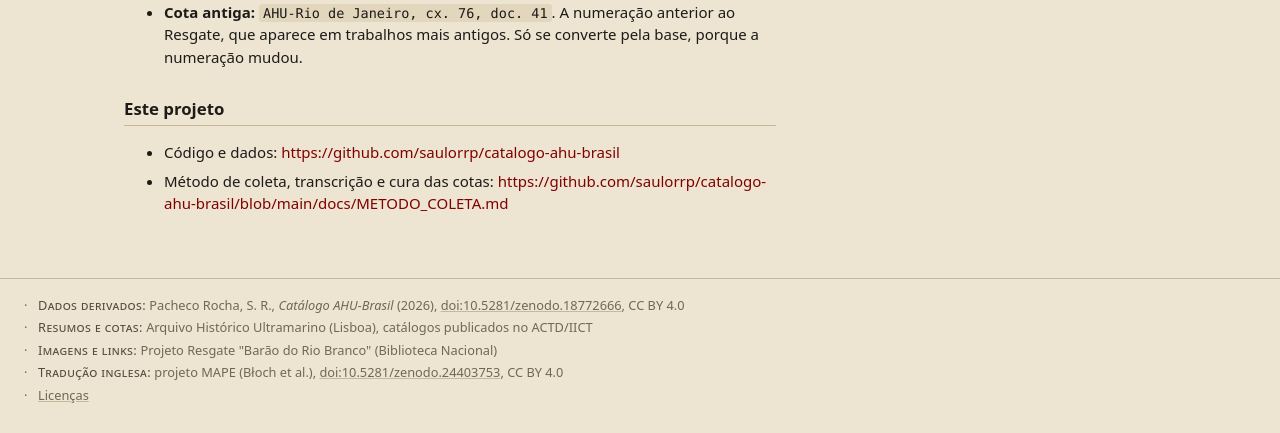
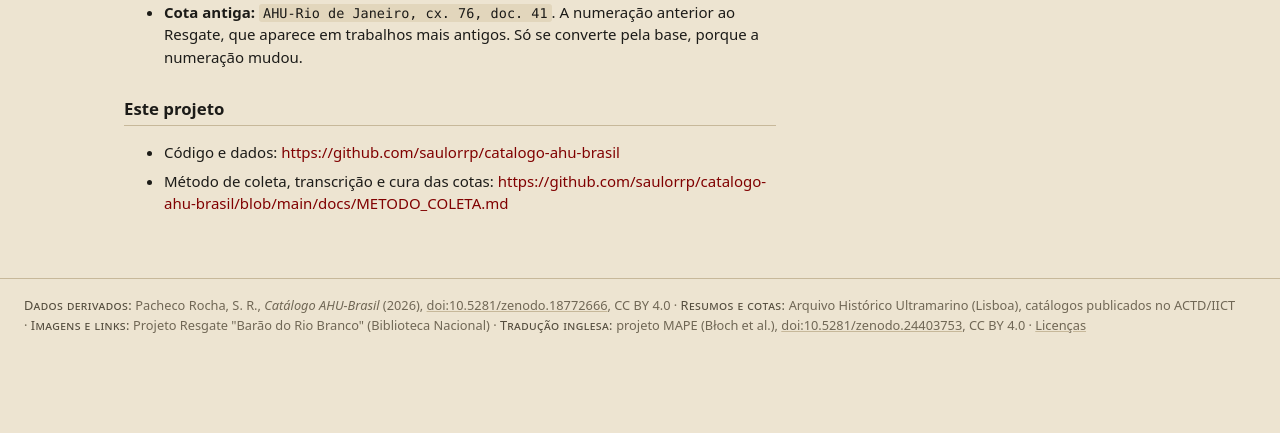
Before and after one commit to saulorrp/catalogo-ahu-brasil, a FastAPI app: page /referencias in a window 1280 px wide. Shown: the part 1710-2143 px from the top of the page. After the commit the page ends 2043 px from the top, so only its background shows below. Run offline with FastAPI, Linux system fonts and the light colour scheme; parts of the project's set-up code (start-up, migrations or seed data) failed here and were passed over.

Commit message:
Rodapé em texto corrido (#4)
Itens separados por ponto, na ordem: dados derivados, AHU, Resgate, tradução do MAPE, licenças.

```diff
--- a/web/static/catalogo.css
+++ b/web/static/catalogo.css
@@ -603,9 +603,9 @@ textarea { width: 100%; font-family: var(--mono); margin-bottom: 8px; }
 
 /* Rodapé: o crédito que a LICENSE-DATA.md pede a quem hospeda o catálogo. */
 .rodape { max-width: 1480px; margin: 24px auto 0; padding: 16px 24px 28px; border-top: 1px solid var(--border); color: var(--txt-muted); font-size: 0.8rem; line-height: 1.6; }
-.rodape-itens { list-style: none; margin: 0; padding: 0; display: grid; gap: 2px; }
-.rodape-itens li { padding-left: 1.1em; text-indent: -1.1em; }
-.rodape-itens li::before { content: "·"; display: inline-block; width: 1.1em; text-indent: 0; color: var(--txt-muted); }
+.rodape-itens { list-style: none; margin: 0; padding: 0; }
+.rodape-itens li { display: inline; }
+.rodape-itens li + li::before { content: "· "; white-space: pre; color: var(--txt-muted); }
 .rodape-rotulo { font-variant: small-caps; letter-spacing: 0.03em; color: var(--txt-secondary); }
 .rodape a { color: inherit; text-decoration: underline; text-decoration-color: var(--border); }
 .rodape a:hover { color: var(--accent-texto); }
```
